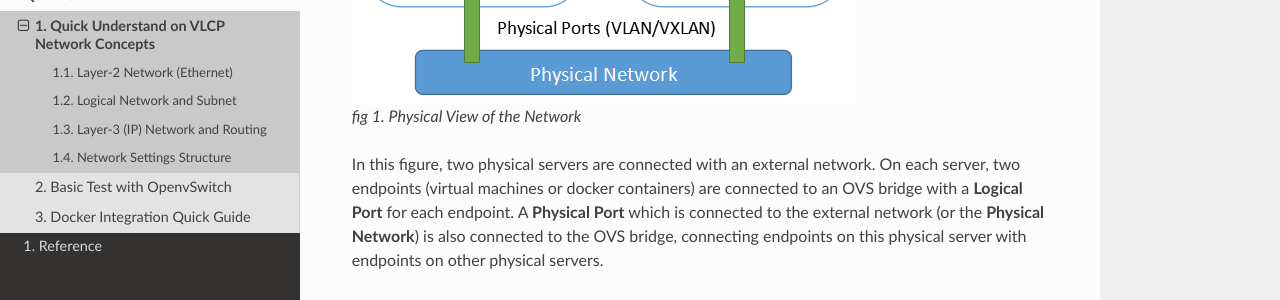
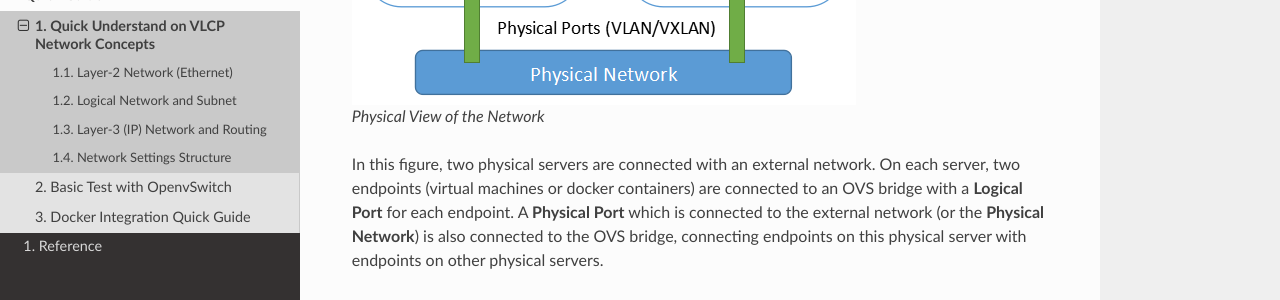
Before and after one commit to hubo1016/vlcp, a Sphinx documentation site: the page built from doc/source/quickunderstand.rst, in a window 1280 px wide and 1400 px high, scrolled down 512 px. Shown: the part 151-451 px from the top of the window. Built offline with Sphinx 7.4.7 and the Read the Docs theme 2.0.0, drawn with Linux system fonts in a browser that asks for light colours; pages that are not in the unit, such as notebooks, are missing from menus; some of the changed text lies outside the part shown.

Commit message:
Remove the hand write index from the figure

```diff
--- a/doc/source/quickunderstand.rst
+++ b/doc/source/quickunderstand.rst
@@ -19,7 +19,7 @@ The physical view of the network can be described with the following figure:
 .. figure:: _static/images/physicalnetwork.png
    :alt: Physical View of the Network
 
-   *fig 1. Physical View of the Network*
+   Physical View of the Network
 
 In this figure, two physical servers are connected with an external network. On each server, two endpoints
 (virtual machines or docker containers) are connected to an OVS bridge with a **Logical Port** for each
@@ -66,7 +66,7 @@ they are connected to physical isolated networks. The logical view of the networ
 .. figure:: _static/images/logicalnetwork.png
    :alt: Logical View of the Network
 
-   *fig 2. Logical View of the Network*
+   Logical View of the Network
 
 
 --------------------------
@@ -112,7 +112,7 @@ They are almost the same as other server nodes except a few configurations are m
 .. figure:: _static/images/forwarding.png
    :alt: L3 Network with Forwarding Nodes
 
-   *fig 3. L3 Network with Forwarding Nodes*
+   L3 Network with Forwarding Nodes
 
 --------------------------
 Network Settings Structure
```
